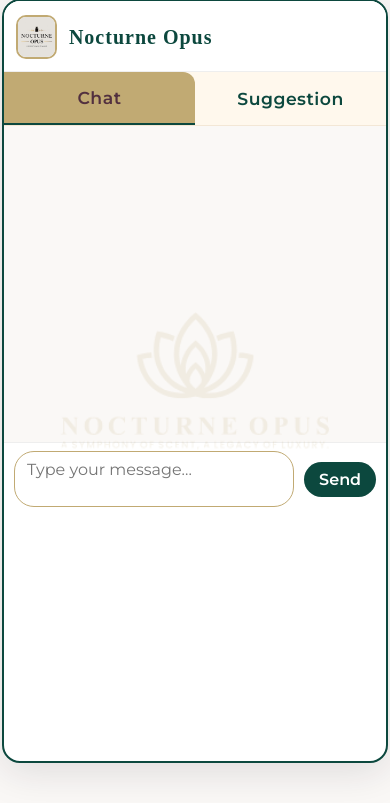
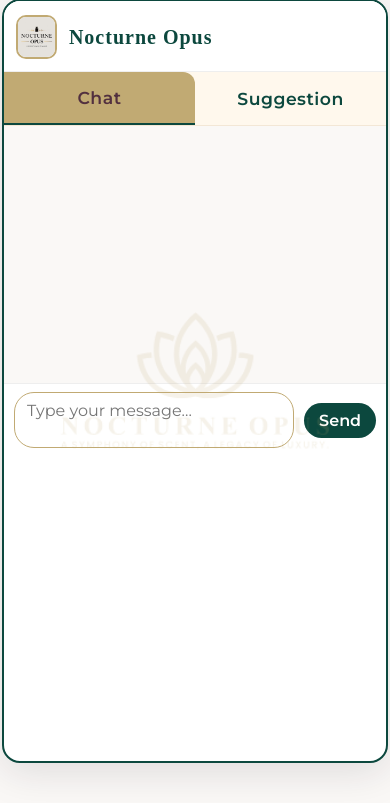
Before and after one commit to jeffreystevenjackson/fredAI.io, a Flask app: page / in a window 390 px wide. Shown: the part 41-844 px from the top of the page. Run offline with Flask 3, Linux system fonts and the light colour scheme; some web fonts are replaced.

Commit message:
Update style.css

```diff
--- a/static/style.css
+++ b/static/style.css
@@ -142,16 +142,22 @@ body {
     align-items: center;
 }
 
-.chat-area {
+.chat-scrollable-content { /* New style for the scrollable area */
     flex: 1;
     overflow-y: auto;
     padding: 24px 18px 18px 18px;
     display: flex;
     flex-direction: column;
     gap: 16px;
-    min-height: 300px;
-    max-height: 320px;
 }
+
+.chat-area {
+    display: flex; /* Ensure messages are stacked correctly */
+    flex-direction: column;
+    gap: 16px;
+    min-height: fit-content; /* Allow content to dictate height */
+}
+
 
 .message {
     display: flex;
@@ -354,7 +360,7 @@ body {
         min-height: 330px;
         max-height: 430px;
     }
-    .chat-area {
+    .chat-scrollable-content {
         padding: 8px 4px 8px 4px;
     }
     .categories-container,
```
